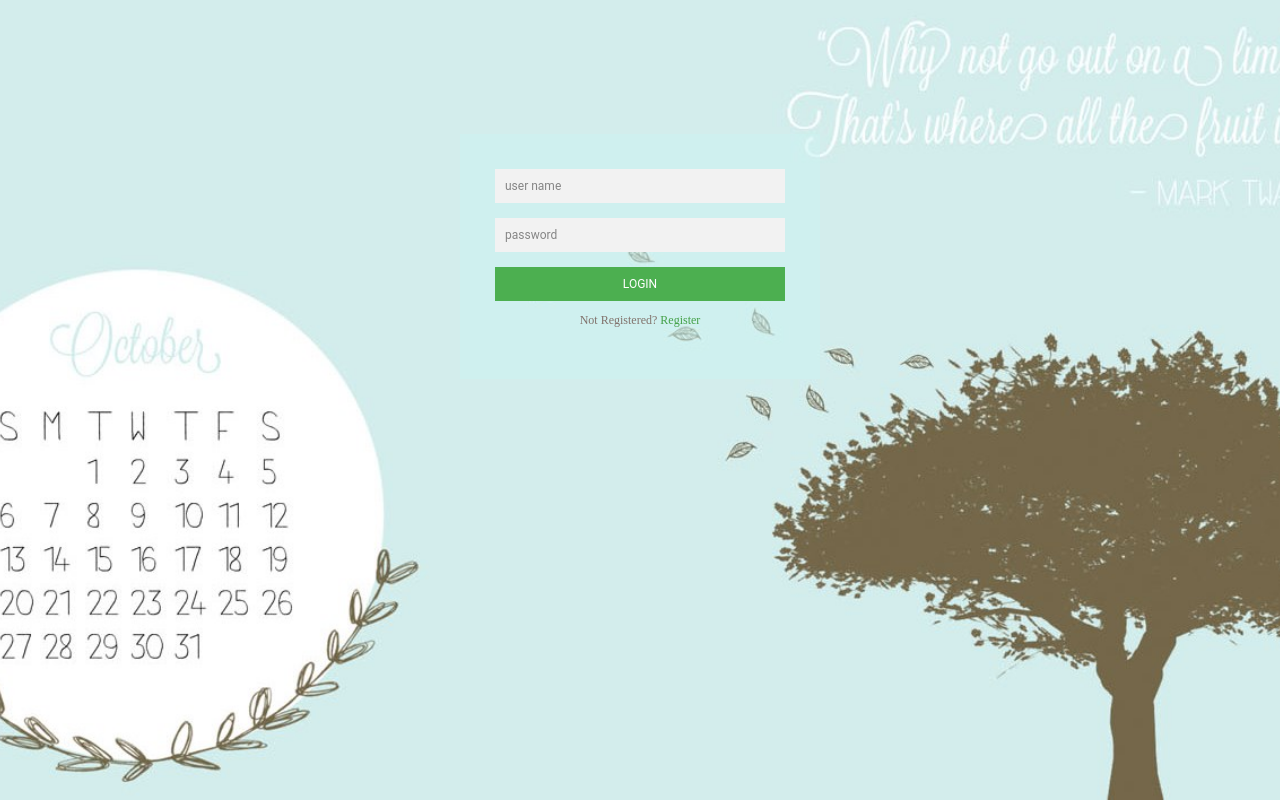
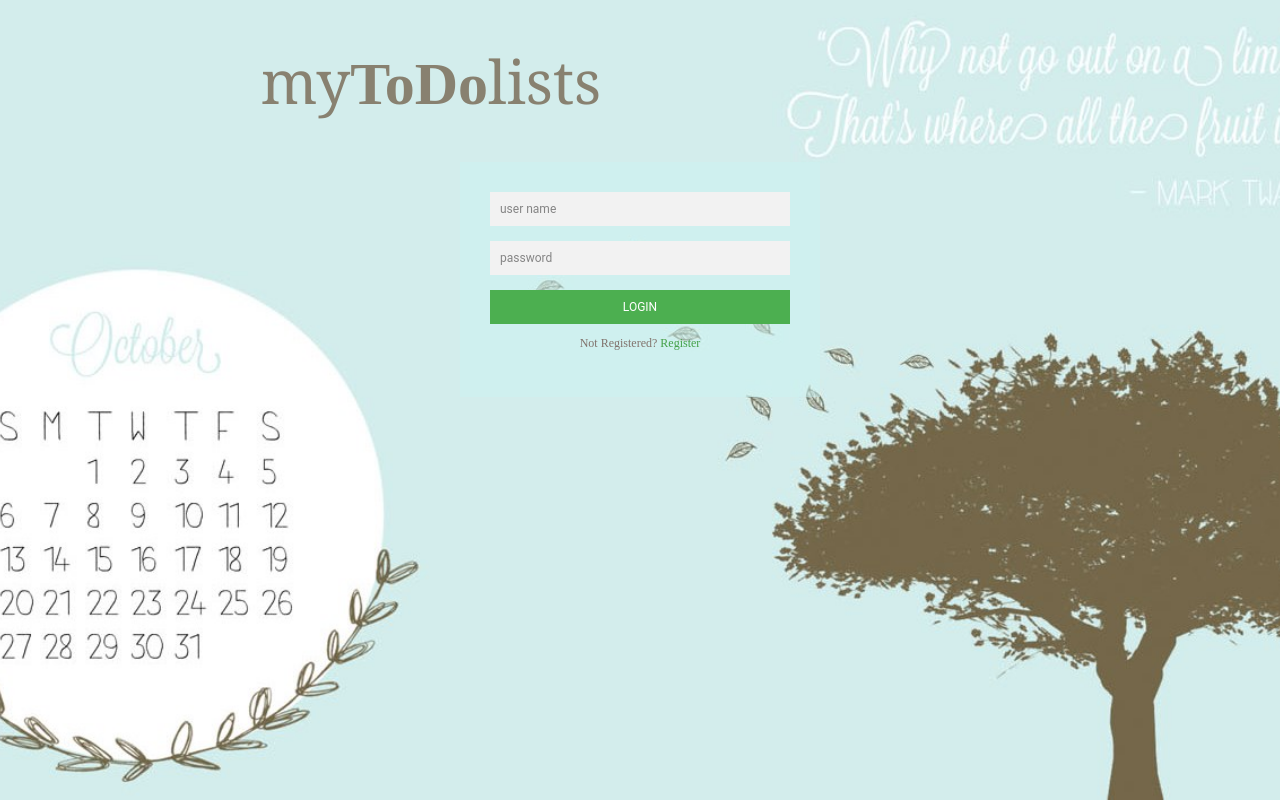
Before and after one commit to codjoero/myToDo, a Python web app: template templates/index.html in a window 1280 px wide. Run offline with Jinja, Linux system fonts and the light colour scheme; the template is opened without the code that fills it, so the values that code supplies are empty.

Commit message:
fix (signup and login): Added header to the page
This adds a header to the page and realigns page elements
[Deliveries #160453641]

```diff
--- a/static/style.css
+++ b/static/style.css
@@ -2,20 +2,30 @@ html{
     background: url(../static/background.jpeg) no-repeat center center fixed;
     height: 100vh;
     background-size: cover;
+    overflow: hidden;
+}
+
+header .mytodo{
+    width: 60%;
+    margin: auto;
+    overflow: visible;
+    font-size: 30px;
+    color: #888170;
+}
+
+header .sexy{
+    font: 60px Angelina, Brush script mt, Georgia, Arial, Helvetica, sans-serif;
 }
 
 .login-page{
     width: 360px;
-    padding: 10% 0 0;
     margin: auto;
 }
 
 .form{
     position: relative;
     background: rgba(204, 243, 242, 0.5);
-    max-width: 360;
-    margin: 0 auto 100px;
-    padding: 35px;
+    padding: 30px;
     text-align: center
 }
 
--- a/templates/index.html
+++ b/templates/index.html
@@ -10,7 +10,13 @@
         <title>Todo Lists | Welcome</title>
         <link rel="stylesheet" href="../static/style.css">
     </head>
+
     <body>
+        <header>
+            <div class="mytodo">
+                <h1><span class="sexy">my</span>ToDo<span class="sexy">lists</span></h1>
+            </div>
+        </header>
         <div class="login-page">
             <div class="form">
                 <form class="register-form">
```
